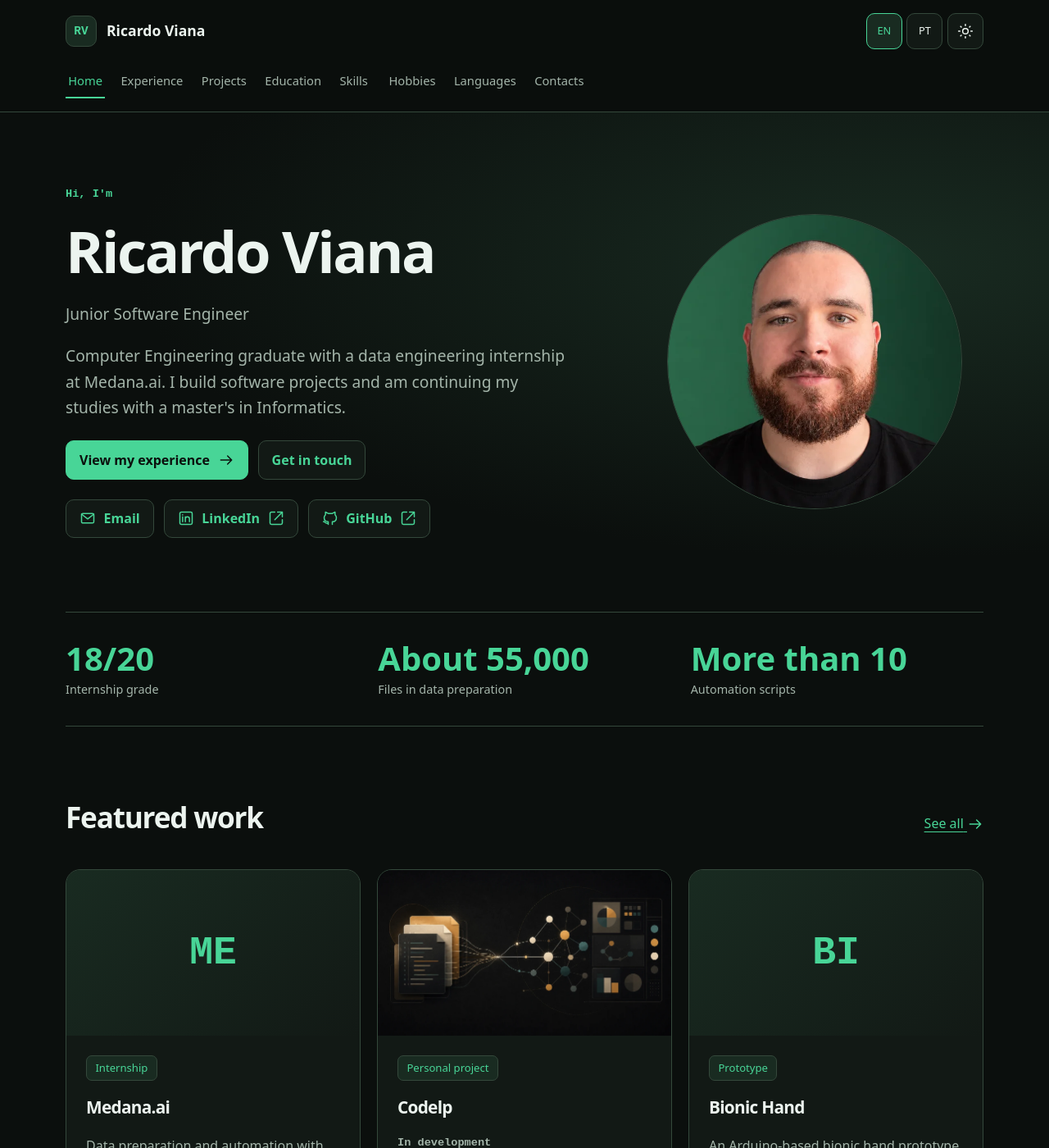
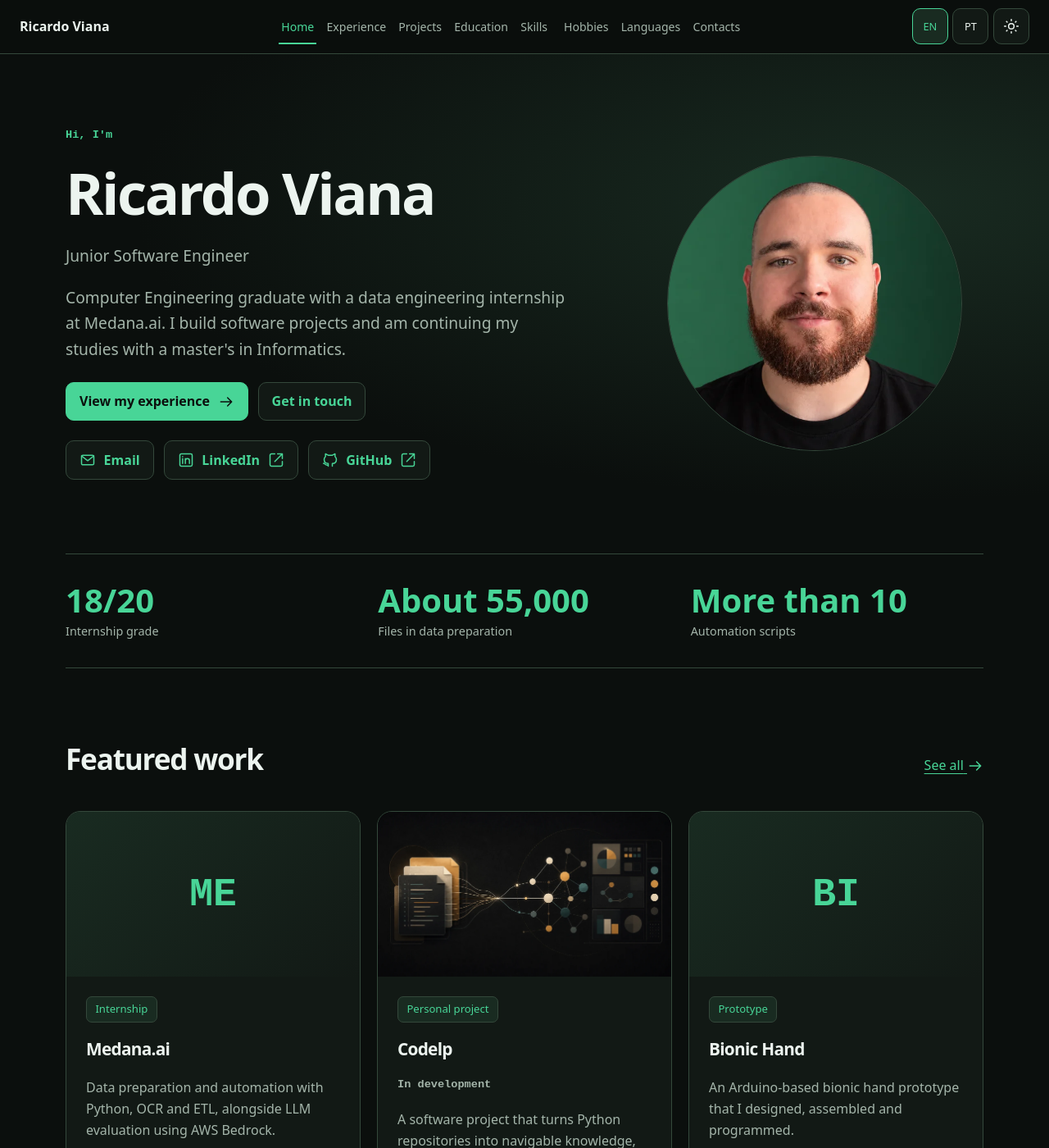
Before and after one commit to rViana1/rViana1.github.io, a Jekyll site: the page built from index.html, in a window 1280 px wide and 1400 px high. Shown: the whole window at 82% size. Built offline with Jekyll 4.4.1, drawn with Linux system fonts in a browser that asks for light colours.

Commit message:
Reorganizar cabeçalho

```diff
--- a/_includes/header.html
+++ b/_includes/header.html
@@ -1,6 +1,13 @@
 <header class="site-header">
   <div class="container header-inner">
-    <a class="brand" href="{{ '/' | relative_url }}"><span class="brand-mark" aria-hidden="true">RV</span>Ricardo Viana</a>
+    <a class="brand" href="{{ '/' | relative_url }}">{% unless page.url == '/' %}<img class="brand-photo" src="{{ '/images/profile/ricardo-viana.webp' | relative_url }}" alt="" width="38" height="38">{% endunless %}Ricardo Viana</a>
+    <nav id="site-nav" class="site-nav" aria-label="Main navigation / Navegação principal">
+      <ul>
+        {% for item in site.data.nav %}{% if item.show %}
+        <li><a href="{{ item.url | relative_url }}"{% if page.url == item.url %} aria-current="page"{% endif %}>{% include i18n.html en=item.label.en pt=item.label.pt %}</a></li>
+        {% endif %}{% endfor %}
+      </ul>
+    </nav>
     <div class="header-controls js-controls">
       <div class="language-controls" role="group" aria-label="Language / Idioma">
         <button type="button" data-set-lang="en" aria-label="English" aria-pressed="false" lang="en">EN</button>
@@ -9,12 +16,5 @@
       <button id="theme-toggle" type="button" class="icon-button" aria-label="Light theme / Tema claro" aria-pressed="false">{% include icon.html name="sun" %}</button>
       <button id="menu-toggle" type="button" class="menu-toggle" aria-label="Menu" aria-controls="site-nav" aria-expanded="false">{% include icon.html name="menu" %}<span>{% include t.html k="menu" %}</span></button>
     </div>
-    <nav id="site-nav" class="site-nav" aria-label="Main navigation / Navegação principal">
-      <ul>
-        {% for item in site.data.nav %}{% if item.show %}
-        <li><a href="{{ item.url | relative_url }}"{% if page.url == item.url %} aria-current="page"{% endif %}>{% include i18n.html en=item.label.en pt=item.label.pt %}</a></li>
-        {% endif %}{% endfor %}
-      </ul>
-    </nav>
   </div>
 </header>
--- a/assets/css/main.css
+++ b/assets/css/main.css
@@ -43,19 +43,20 @@ img { display: block; max-width: 100%; height: auto; }
 .skip-link { position: absolute; z-index: 10; top: .75rem; left: 1rem; padding: .75rem 1rem; background: var(--surface); transform: translateY(-200%); }
 .skip-link:focus { transform: translateY(0); }
 .site-header { position: sticky; top: 0; z-index: 5; border-bottom: 1px solid var(--line); background: var(--header-bg); -webkit-backdrop-filter: blur(12px); backdrop-filter: blur(12px); }
-.header-inner { display: flex; flex-wrap: wrap; align-items: center; justify-content: space-between; gap: 1rem; padding-block: 1rem; }
-.brand { display: inline-flex; align-items: center; gap: .75rem; color: var(--text); font-weight: 750; text-decoration: none; font-size: 1.1rem; }
-.brand-mark { display: grid; place-items: center; width: 38px; height: 38px; background: var(--soft); color: var(--primary); border: 1px solid var(--line); border-radius: 10px; font: 700 .9rem ui-monospace, monospace; }
+.header-inner { width: min(1280px, calc(100% - 3rem)); display: flex; flex-wrap: wrap; align-items: center; justify-content: space-between; gap: .75rem; padding-block: .65rem; }
+.brand { display: inline-flex; flex: 0 0 auto; align-items: center; gap: .6rem; color: var(--text); font-weight: 750; text-decoration: none; font-size: 1rem; white-space: nowrap; }
+.brand-photo { width: 38px; height: 38px; flex: 0 0 38px; object-fit: cover; border: 1px solid var(--line); border-radius: 50%; }
 .header-controls, .language-controls { display: flex; align-items: center; gap: .35rem; }
+.header-controls { order: 2; }
 .js-controls { display: none; }
 html[data-lang] .js-controls { display: flex; }
 .language-controls button { padding-inline: .6rem; font-size: .8rem; }
 [aria-pressed="true"] { background: var(--soft); color: var(--primary); border-color: var(--primary); }
 .icon-button { display: inline-grid; place-items: center; padding: .6rem; }
 .menu-toggle { display: none; }
-.site-nav { width: 100%; }
-.site-nav ul { display: flex; flex-wrap: wrap; gap: .15rem 1rem; list-style: none; padding: 0; margin: 0; }
-.site-nav a { display: inline-flex; align-items: center; color: var(--muted); text-decoration: none; font-size: .92rem; padding: .4rem .2rem; }
+.site-nav { order: 1; }
+.site-nav ul { display: flex; gap: .15rem .55rem; list-style: none; padding: 0; margin: 0; }
+.site-nav a { display: inline-flex; align-items: center; color: var(--muted); text-decoration: none; font-size: .88rem; padding: .4rem .2rem; }
 .site-nav a:hover, .site-nav a[aria-current="page"] { color: var(--primary); }
 .site-nav a[aria-current="page"] { box-shadow: inset 0 -2px var(--primary); }
 main { flex: 1 0 auto; }
@@ -111,24 +112,27 @@ p { margin-block: 0 1.2rem; }
 .footer-inner p { margin: 0; }
 .footer-links a { display: inline-flex; align-items: center; gap: .5rem; font-size: .9rem; }
 .sr-only { position: absolute; width: 1px; height: 1px; padding: 0; margin: -1px; overflow: hidden; clip-path: inset(50%); white-space: nowrap; border: 0; }
-@media (min-width: 761px) { .site-nav[hidden] { display: block; } }
-@media (max-width: 760px) {
+@media (min-width: 1101px) { .site-nav[hidden] { display: block; } }
+@media (max-width: 1100px) {
   .container { width: calc(100% - 2rem); }
   .header-inner { gap: .75rem; }
   .header-controls { margin-left: auto; }
   .brand { font-size: 1rem; }
-  .brand-mark { display: none; }
   .menu-toggle { display: inline-flex; align-items: center; gap: .4rem; padding-inline: .65rem; }
-  .site-nav { max-height: 50vh; overflow-y: auto; }
+  .site-nav { order: 3; width: 100%; max-height: 50vh; overflow-y: auto; }
   .site-nav ul { display: grid; grid-template-columns: repeat(2, minmax(0, 1fr)); }
   .site-nav a { width: 100%; }
+}
+@media (max-width: 760px) {
   .hero-grid, .detail-grid { grid-template-columns: 1fr; }
   .hero-photo, .portrait { width: min(70%, 300px); }
   .card-grid, .project-grid, .tile-grid { grid-template-columns: repeat(2, minmax(0, 1fr)); }
   .section-heading { flex-wrap: wrap; }
 }
 @media (max-width: 480px) {
-  .header-controls { width: 100%; justify-content: flex-end; }
+  .menu-toggle > span { display: none; }
+  .header-inner { gap: .35rem; }
+  .brand { gap: .35rem; font-size: .9rem; }
   .card-grid, .project-grid, .tile-grid { grid-template-columns: 1fr; }
   .metrics, .stats { gap: .75rem; }
   .metric > span, .stat > span { font-size: .8rem; }
```
Also changed, not shown: tests/test_source_safety.py (+9 -0 lines).
